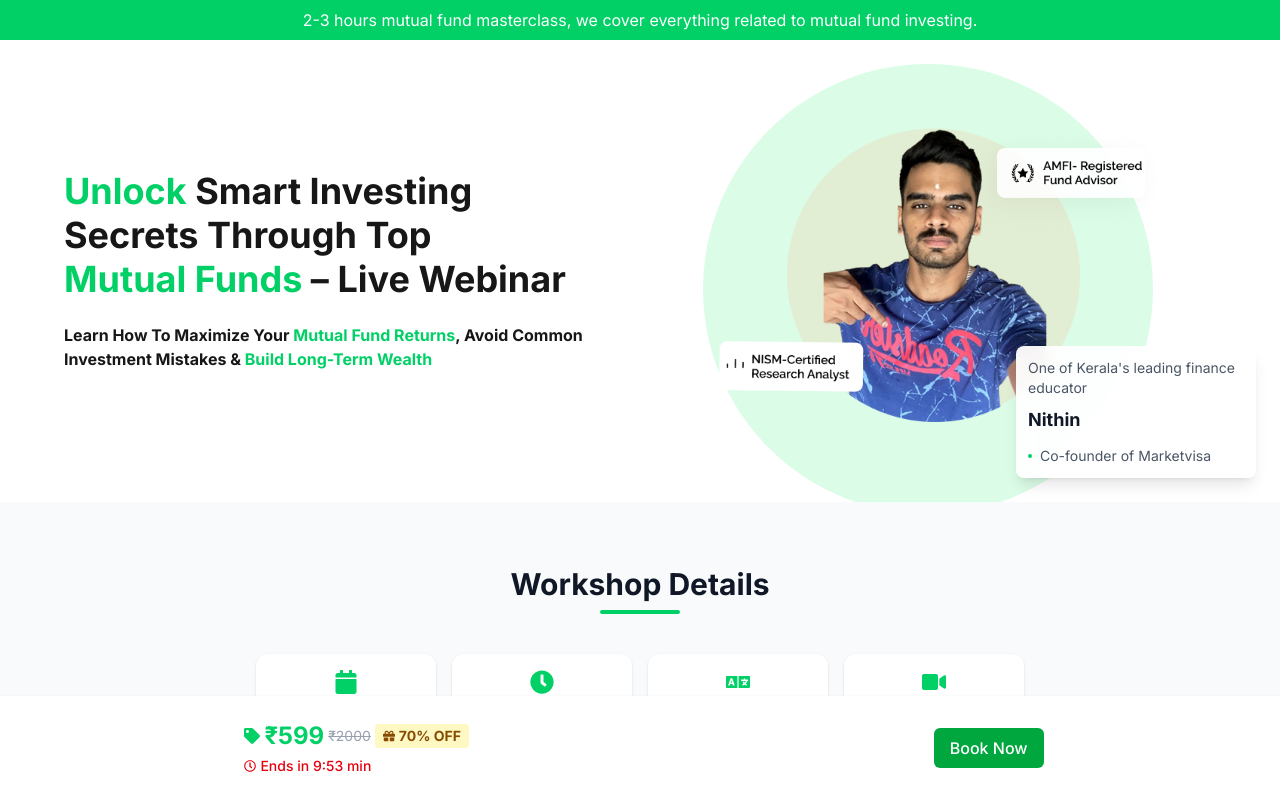
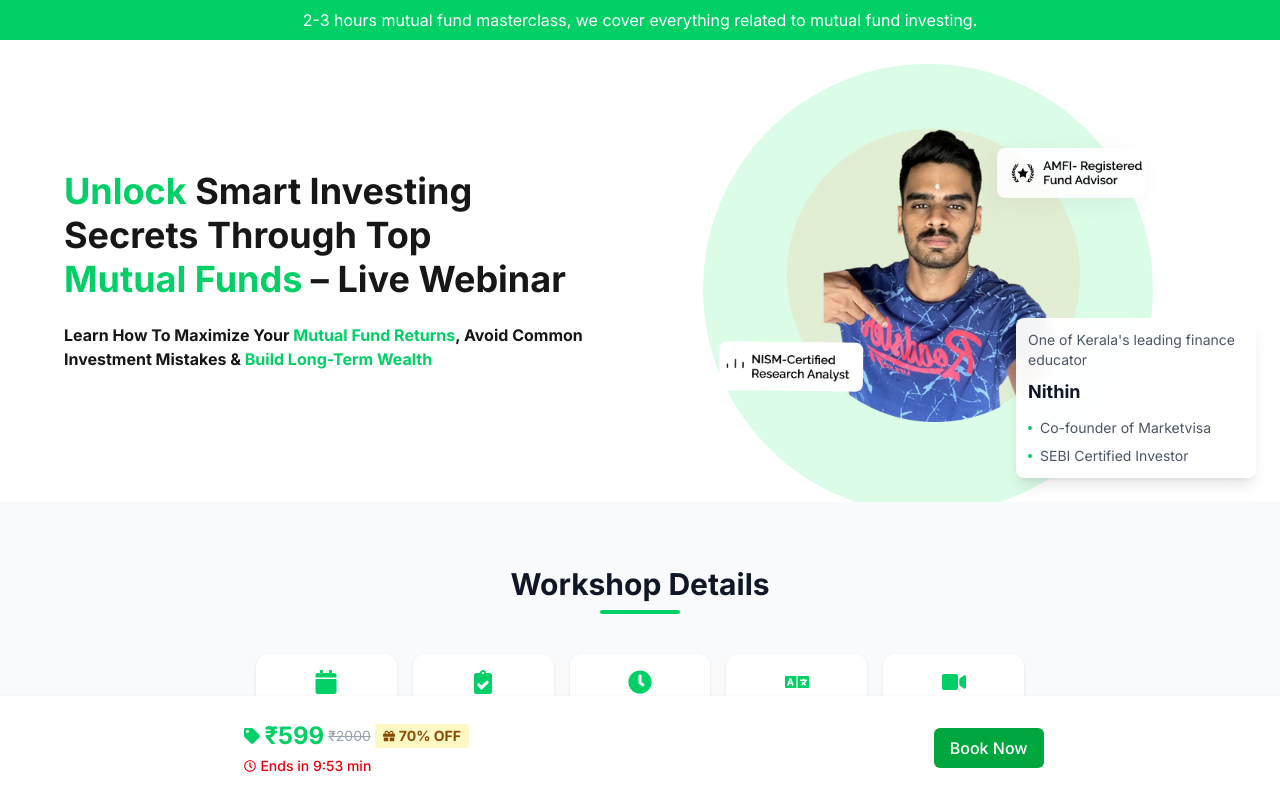
Before and after one commit to samrjj32/marketvisa_V0, a Next.js app: page / in a window 1280 px wide. Shown: the top 800 px of the page. Built offline with nearby package versions, Linux system fonts and the light colour scheme.

Commit message:
fix day text

```diff
--- a/src/components/sections/Hero.tsx
+++ b/src/components/sections/Hero.tsx
@@ -1,7 +1,8 @@
 'use client';
 import React from 'react';
 import Image from 'next/image';
-import { FaClock, FaCalendar, FaLanguage, FaVideo } from 'react-icons/fa';
+import { FaClock, FaCalendar, FaLanguage,FaClipboardCheck, FaVideo } from 'react-icons/fa';
+import { WiDaySunny } from 'react-icons/wi';
 import WhyChooseUs from './WhyChooseUs';
 
 export default function Hero() {
@@ -69,6 +70,12 @@ export default function Hero() {
                       <div className="flex items-center gap-2">
                         <div className="w-1 h-1 bg-[#00D066] rounded-full"></div>
                         <p className="text-xs sm:text-sm text-gray-600">Co-founder of Marketvisa</p>
+
+                      </div>
+                      <div className="flex items-center gap-2">
+
+                        <div className="w-1 h-1 bg-[#00D066] rounded-full"></div>
+                        <p className="text-xs sm:text-sm text-gray-600"> SEBI Certified Investor</p>
                       </div>
 
                     </div>
@@ -91,11 +98,16 @@ export default function Hero() {
             </div>
 
             {/* Event Details Grid */}
-            <div className="grid grid-cols-2 md:grid-cols-4 gap-4 mb-8">
+            <div className="grid grid-cols-2 md:grid-cols-5 gap-4 mb-8">
               <div className="text-center p-4 bg-white rounded-xl shadow-sm hover:shadow-md transition-shadow">
                 <FaCalendar className="w-6 h-6 text-[#00D066] mx-auto mb-2" />
                 <p className="font-semibold">Date</p>
                 <p className="text-gray-600">30th March</p>
+              </div>
+              <div className="text-center p-4 bg-white rounded-xl shadow-sm hover:shadow-md transition-shadow">
+                <FaClipboardCheck className="w-6 h-6 text-[#00D066] mx-auto mb-2" />
+                <p className="font-semibold">DAY</p>
+                <p className="text-gray-600">Sunday</p>
               </div>
               <div className="text-center p-4 bg-white rounded-xl shadow-sm hover:shadow-md transition-shadow">
                 <FaClock className="w-6 h-6 text-[#00D066] mx-auto mb-2" />
@@ -113,18 +125,11 @@ export default function Hero() {
                 <p className="text-gray-600">Live on Zoom</p>
               </div>
             </div>
-                 <WhyChooseUs />
 
-
-            {/* Price and CTA Section */}
-            <div className="bg-white p-8 rounded-xl shadow-lg">
-
-            </div>
           </div>
         </div>
+        <WhyChooseUs />
       </section>
-
-
     </>
   );
 }
```
Also changed, not shown: src/components/sections/WhyChooseUs.tsx (+1 -6 lines).
